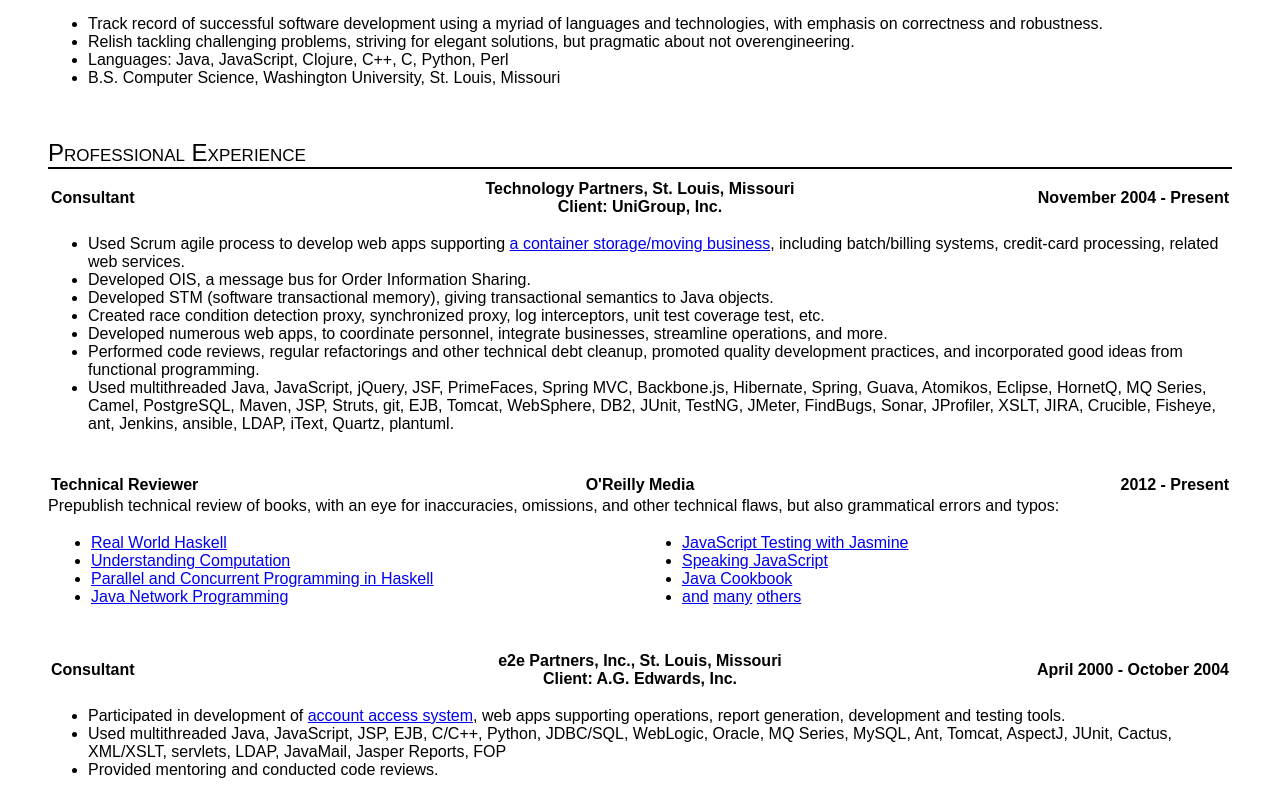
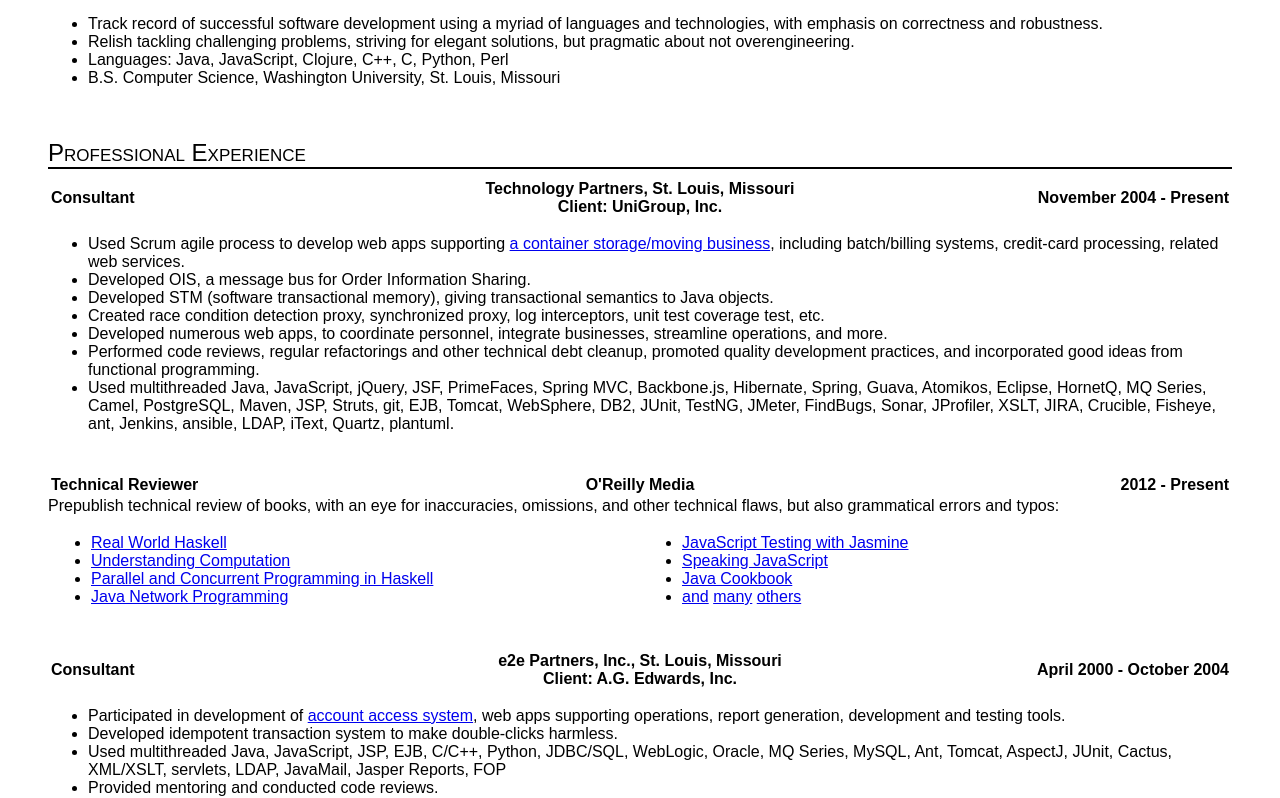
Before and after one commit to astangl/alexstangl-resume, a plain HTML site: page AlexStangl.html in a window 1280 px wide. Shown: the part 165-963 px from the top of the page. Drawn offline with Linux system fonts and the light colour scheme.

Commit message:
Add idempotent transaction system

```diff
--- a/AlexStangl.html
+++ b/AlexStangl.html
@@ -104,6 +104,7 @@
    </table>
    <ul>
     <li>Participated in development of <a href="https://web.archive.org/web/20030205145452id_/http://agedwards.com/">account access system</a>, web apps supporting operations, report generation, development and testing tools.</li>
+    <li>Developed idempotent transaction system to make double-clicks harmless.</li>
     <li>Used multithreaded Java, JavaScript, JSP, EJB, C/C++, Python, JDBC/SQL, WebLogic, Oracle, MQ Series, MySQL, Ant, Tomcat, AspectJ, JUnit, Cactus, XML/XSLT, servlets, LDAP, JavaMail, Jasper Reports, FOP</li>
     <li>Provided mentoring and conducted code reviews.</li>
    </ul>
```
